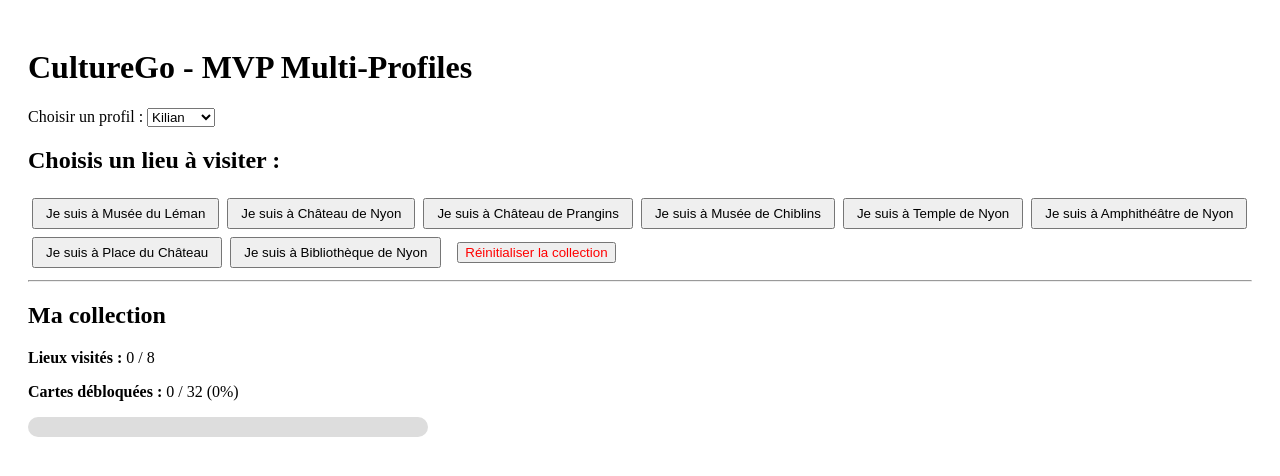
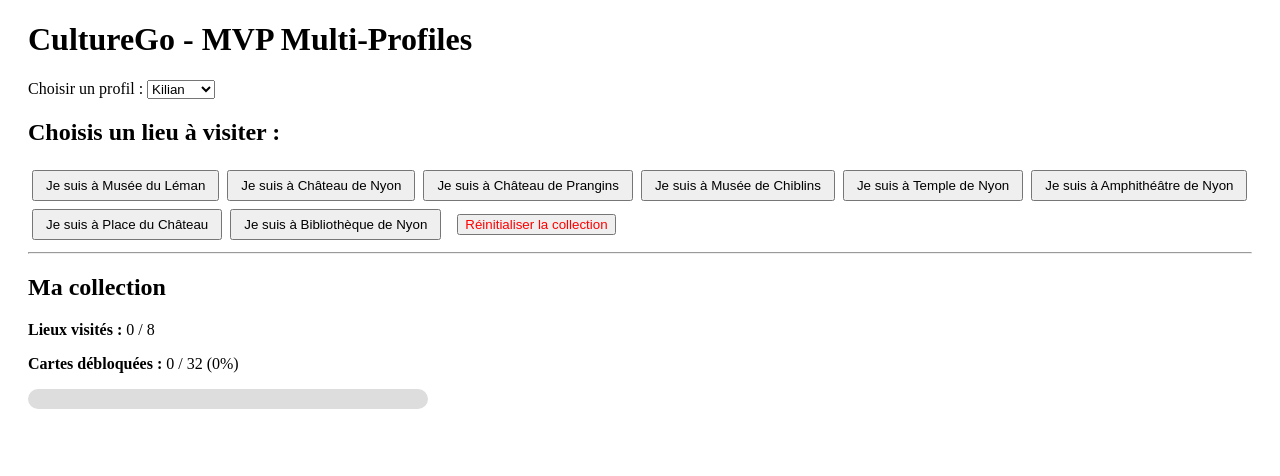
Before and after one commit to KilianGir/culturego, a React (Vite) app in the folder mvp-culturego/: page / in a window 1280 px wide. Shown: the top 476 px of the page. Built offline with nearby package versions, Linux system fonts and the light colour scheme; the HTML template or start-up script is replaced by a standard one.

Commit message:
Padding update

```diff
--- a/mvp-culturego/src/App.jsx
+++ b/mvp-culturego/src/App.jsx
@@ -67,7 +67,7 @@ export default function App() {
   };
 
   return (
-    <div style={{ padding: '20px' }}>
+    <div style={{  paddingLeft: '20px', paddingRight: '20px' }}>
       <h1>CultureGo - MVP Multi-Profiles</h1>
 
       <label>
--- a/mvp-culturego/src/components/CollectionCartes.jsx
+++ b/mvp-culturego/src/components/CollectionCartes.jsx
@@ -54,7 +54,7 @@ export default function CollectionCartes({ cartes }) {
   );
 
   return (
-    <div>
+    <div style={{  paddingLeft: '0px', paddingRight: '20px' }}>
       <h2>Ma collection</h2>
       <p><strong>Lieux visités :</strong> {lieuxVisites.length} / {totalLieux}</p>
       <p><strong>Cartes débloquées :</strong> {cartesDebloqueesUniques} / {totalCartesPossibles} ({pourcentageCompletion}%)</p>
```
